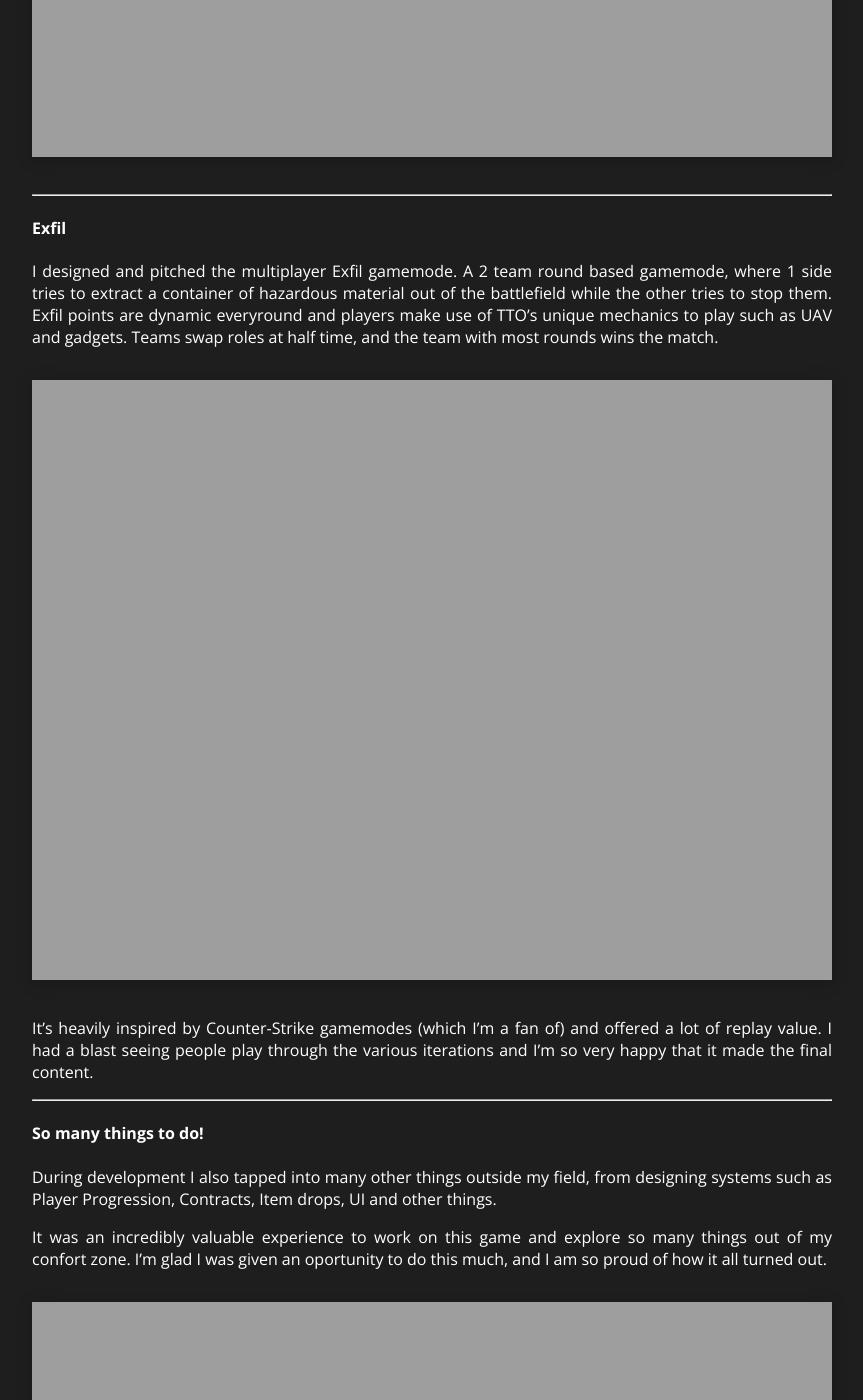
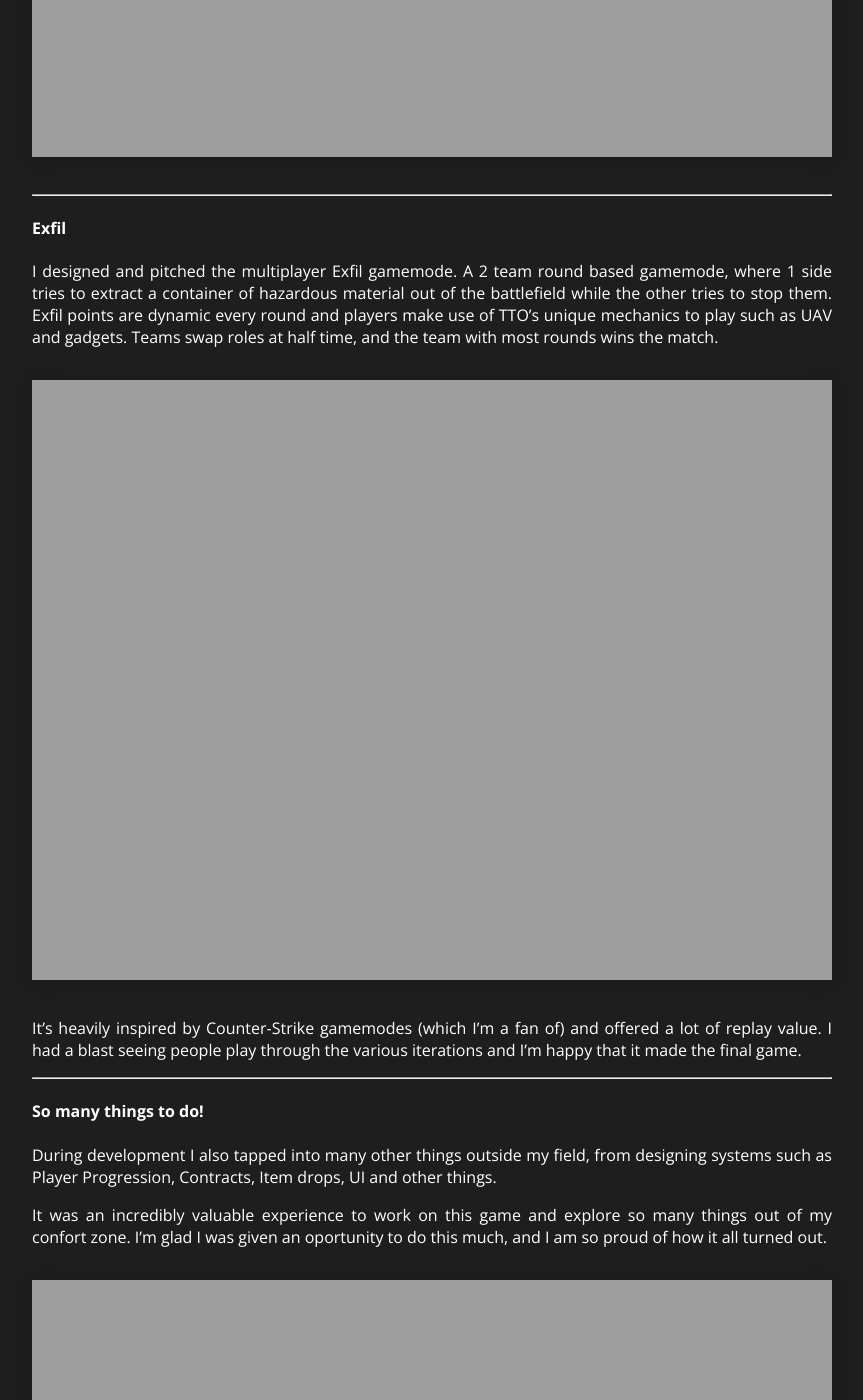
Before and after one commit to THEREALUNREAL/THEREALUNREAL.github.io, a Jekyll site: the page built from _posts/2021-12-07-ThunderTierOne.markdown, in a window 1280 px wide and 1400 px high, scrolled down 2664 px. Shown: the whole window, without its empty margins (208-1071 px from the left). Built offline with Jekyll 4.4.1, drawn with Linux system fonts in a browser that asks for light colours; nearby versions of some CDN libraries.

Commit message:
Update 2021-12-07-ThunderTierOne.markdown

```diff
--- a/_posts/2021-12-07-ThunderTierOne.markdown
+++ b/_posts/2021-12-07-ThunderTierOne.markdown
@@ -37,11 +37,11 @@ We wanted the world to feel real and chaotic, featuring a decent degree of destr
 
 #### Exfil
 
-I designed and pitched the multiplayer Exfil gamemode. A 2 team round based gamemode, where 1 side tries to extract a container of hazardous material out of the battlefield while the other tries to stop them. Exfil points are dynamic everyround and players make use of TTO's unique mechanics to play such as UAV and gadgets. Teams swap roles at half time, and the team with most rounds wins the match.
+I designed and pitched the multiplayer Exfil gamemode. A 2 team round based gamemode, where 1 side tries to extract a container of hazardous material out of the battlefield while the other tries to stop them. Exfil points are dynamic every round and players make use of TTO's unique mechanics to play such as UAV and gadgets. Teams swap roles at half time, and the team with most rounds wins the match.
 
 [![TTO #4]({{ site.url }}/images/ThunderTierOne/balloon_600x200.gif)]({{ site.url }}/images/ThunderTierOne/balloon_600x200.gif)
 
-It's heavily inspired by Counter-Strike gamemodes (which I'm a fan of) and offered a lot of replay value. I had a blast seeing people play through the various iterations and I'm so very happy that it made the final content.
+It's heavily inspired by Counter-Strike gamemodes (which I'm a fan of) and offered a lot of replay value. I had a blast seeing people play through the various iterations and I'm happy that it made the final game.
 
 <hr>
 
```
